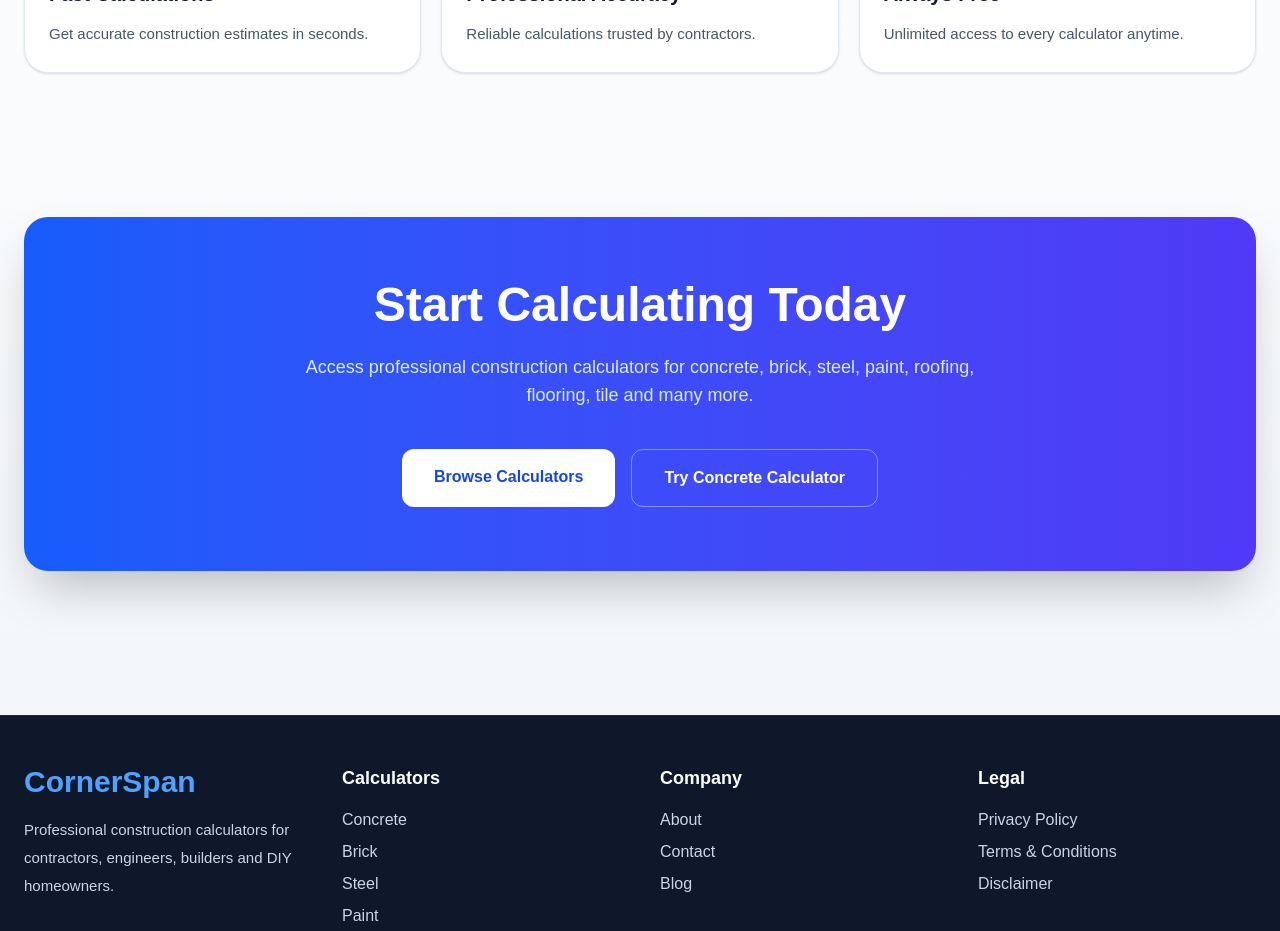
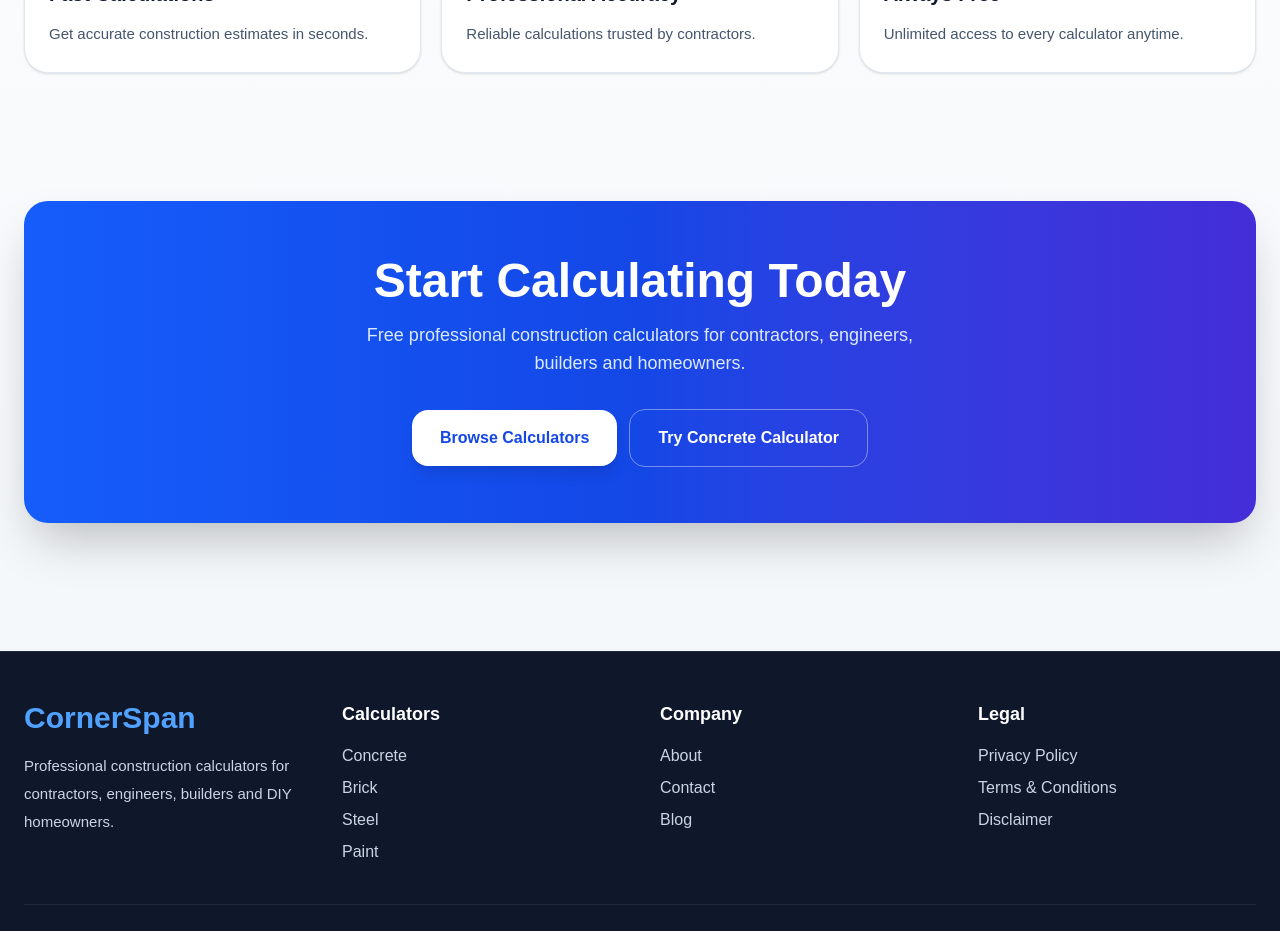
Before and after one commit to km7max-cmd/cornerspan, a Next.js app: page / in a window 1280 px wide. Shown: the part 2320-3251 px from the top of the page. Built offline with nearby package versions, Linux system fonts and the light colour scheme.

Commit message:
Refactor CTA component layout and text
Updated CTA component styles and content for improved presentation.

```diff
--- a/components/CTA.tsx
+++ b/components/CTA.tsx
@@ -2,33 +2,38 @@ import Link from "next/link";
 
 export default function CTA() {
   return (
-    <section className="mx-auto max-w-7xl px-6 py-20">
-      <div className="overflow-hidden rounded-3xl bg-gradient-to-r from-blue-600 to-indigo-600 p-10 text-center text-white shadow-2xl md:p-16">
-        <h2 className="text-4xl font-extrabold md:text-5xl">
+    <section className="mx-auto max-w-7xl px-6 py-14 md:py-16">
+
+      <div className="overflow-hidden rounded-3xl bg-gradient-to-r from-blue-600 via-blue-700 to-indigo-700 px-6 py-10 text-center text-white shadow-2xl md:px-12 md:py-14">
+
+        <h2 className="text-3xl font-black md:text-5xl">
           Start Calculating Today
         </h2>
 
-        <p className="mx-auto mt-6 max-w-2xl text-lg text-blue-100">
-          Access professional construction calculators for concrete,
-          brick, steel, paint, roofing, flooring, tile and many more.
+        <p className="mx-auto mt-4 max-w-xl text-base leading-7 text-blue-100 md:text-lg">
+          Free professional construction calculators for contractors,
+          engineers, builders and homeowners.
         </p>
 
-        <div className="mt-10 flex flex-col justify-center gap-4 sm:flex-row">
-          <Link
+        <div className="mt-8 flex flex-col items-center justify-center gap-3 sm:flex-row">
+                    <Link
             href="/#calculators"
-            className="rounded-xl bg-white px-8 py-4 font-semibold text-blue-700 transition hover:bg-slate-100"
+            className="w-full max-w-[260px] rounded-2xl bg-white px-7 py-4 text-center font-semibold text-blue-700 shadow-lg transition-all duration-300 hover:-translate-y-1 hover:bg-slate-100 sm:w-auto"
           >
             Browse Calculators
           </Link>
 
           <Link
             href="/calculators/concrete"
-            className="rounded-xl border border-white/40 px-8 py-4 font-semibold text-white transition hover:bg-white/10"
+            className="w-full max-w-[260px] rounded-2xl border border-white/40 px-7 py-4 text-center font-semibold text-white transition-all duration-300 hover:bg-white/10 sm:w-auto"
           >
             Try Concrete Calculator
           </Link>
+
         </div>
+
       </div>
+
     </section>
   );
 }
```
